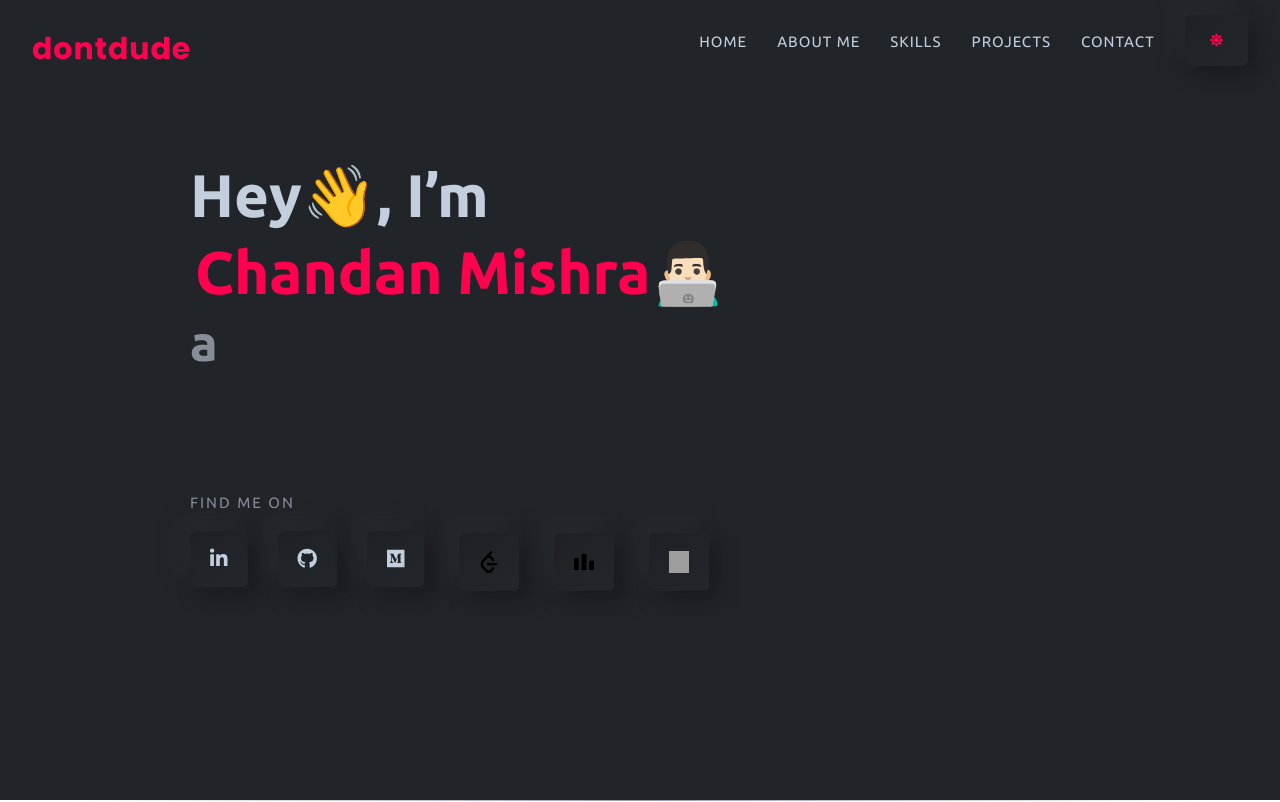
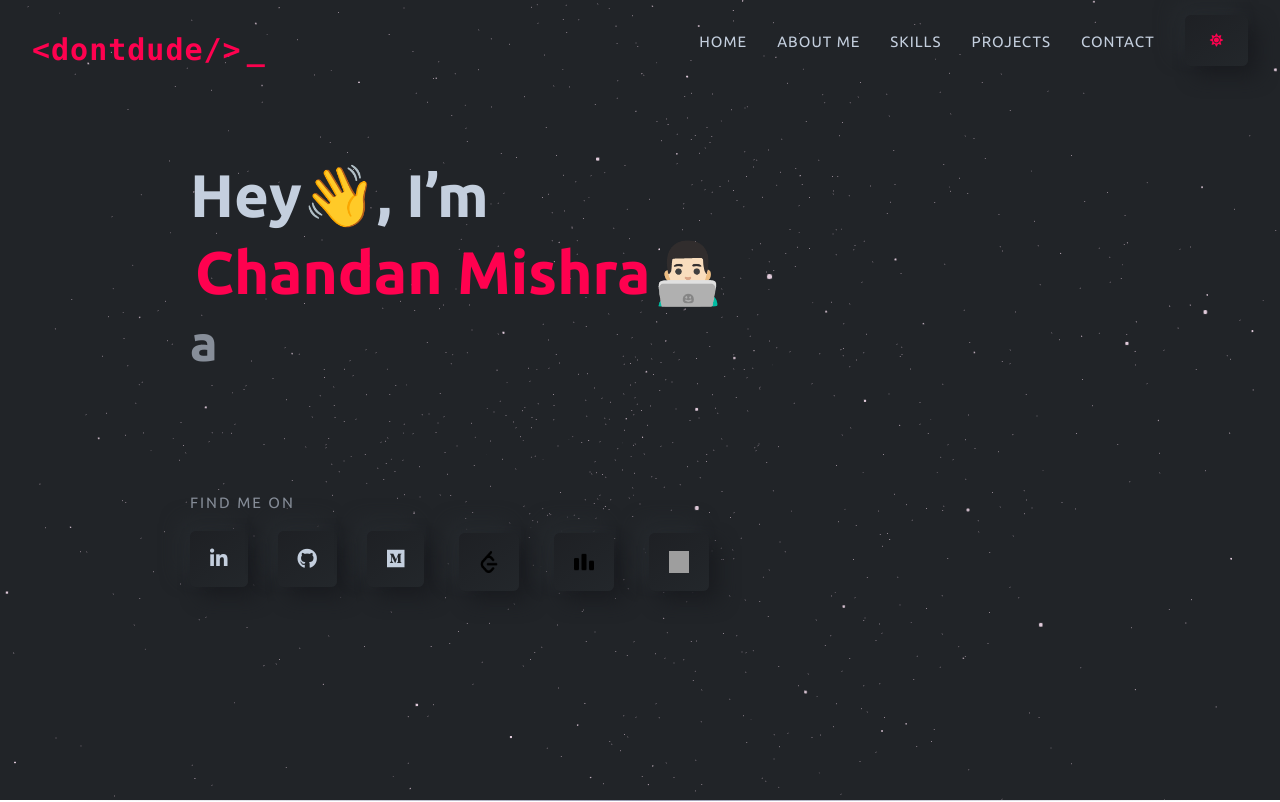
Before and after one commit to dontdude/Portfolio, a React (Create React App) app: page / in a window 1280 px wide. Shown: the top 802 px of the page. Built offline with nearby package versions, Linux system fonts and the light colour scheme; no server answers; grey boxes are pictures that could not be loaded.

Commit message:
feat: added star  and galaxy using three js animation

```diff
--- a/src/App.js
+++ b/src/App.js
@@ -3,7 +3,7 @@ import Header from "./components/header/Header.js";
 import Hero from "./components/home/Home.js";
 import "./App.css";
 import AnimatedCursor from "react-animated-cursor";
-import ParticleBackground from "./components/ParticleBackground";
+import StarCanvas from "./components/StarCanvas";
 
 // Lazy Load components below the fold for performance
 const About = lazy(() => import("./components/about/About.js"));
@@ -36,7 +36,7 @@ const App = () => {
 
   return (
     <div className={`App ${theme}`}>
-      <ParticleBackground theme={theme} />
+      <StarCanvas theme={theme} />
       <Header theme={theme} toggleTheme={toggleTheme} />
       <Hero />
       <Suspense fallback={<div style={{ textAlign: 'center', padding: '50px' }}>Loading...</div>}>
--- a/src/components/ParticleBackground.js
+++ /dev/null
@@ -1,91 +0,0 @@
-import React, { useCallback } from "react";
-import Particles from "react-tsparticles";
-import { loadSlim } from "tsparticles-slim";
-
-const ParticleBackground = ({ theme }) => {
-  const particlesInit = useCallback(async (engine) => {
-    await loadSlim(engine);
-  }, []);
-
-  const particlesConfig = {
-    fullScreen: {
-      enable: true,
-      zIndex: -1, // Behind everything
-    },
-    particles: {
-      number: {
-        value: 50,
-        density: {
-          enable: true,
-          value_area: 800,
-        },
-      },
-      color: {
-        value: theme === "dark" ? "#ffffff" : "#3c3e41", // White in dark mode, Dark Grey in light
-      },
-      shape: {
-        type: "circle",
-      },
-      opacity: {
-        value: 0.3, // Subtle opacity
-        random: true,
-      },
-      size: {
-        value: 2,
-        random: true,
-      },
-      move: {
-        enable: true,
-        speed: 1, // Slow, professional movement
-        direction: "none",
-        random: false,
-        straight: false,
-        out_mode: "out",
-        bounce: false,
-      },
-      links: {
-        enable: true,
-        distance: 150,
-        color: theme === "dark" ? "#ffffff" : "#3c3e41",
-        opacity: 0.2, // Subtle links
-        width: 1,
-      },
-    },
-    interactivity: {
-      detect_on: "canvas",
-      events: {
-        onhover: {
-          enable: true,
-          mode: "grab", // Constellation effect on hover
-        },
-        resize: true,
-      },
-      modes: {
-        grab: {
-          distance: 140,
-          line_linked: {
-            opacity: 0.5,
-          },
-        },
-      },
-    },
-    retina_detect: true,
-    background: {
-      color: theme === "dark" ? "#212428" : "rgb(234, 241, 243)", // Dynamic Background
-      image: "",
-      position: "50% 50%",
-      repeat: "no-repeat",
-      size: "cover",
-    },
-  };
-
-  return (
-    <Particles
-      id="tsparticles"
-      init={particlesInit}
-      options={particlesConfig}
-    />
-  );
-};
-
-export default ParticleBackground;
--- /dev/null
+++ b/src/components/StarCanvas.js
@@ -0,0 +1,45 @@
+import React, { useState, useRef, Suspense } from "react";
+import { Canvas, useFrame } from "@react-three/fiber";
+import { Points, PointMaterial, Preload } from "@react-three/drei";
+import * as random from "maath/random/dist/maath-random.esm";
+
+const StarBackground = ({ theme, ...props }) => {
+  const ref = useRef();
+  const [sphere] = useState(() =>
+    random.inSphere(new Float32Array(5000), { radius: 1.2 })
+  );
+
+  useFrame((state, delta) => {
+    ref.current.rotation.x -= delta / 10;
+    ref.current.rotation.y -= delta / 15;
+  });
+
+  return (
+    <group rotation={[0, 0, Math.PI / 4]}>
+      <Points ref={ref} positions={sphere} stride={3} frustumCulled {...props}>
+        <PointMaterial
+          transparent
+          color={theme === 'light' ? '#1a1c20' : '#f272c8'}
+          size={0.002}
+          sizeAttenuation={true}
+          depthWrite={false}
+        />
+      </Points>
+    </group>
+  );
+};
+
+const StarCanvas = ({ theme }) => {
+  return (
+    <div className="w-full h-auto fixed inset-0 z-[-1]" style={{position: 'fixed', top: 0, left: 0, width: '100%', height: '100%', zIndex: -1, pointerEvents: 'none', background: 'var(--body-bg)', transition: 'background-color 0.3s ease'}}>
+      <Canvas camera={{ position: [0, 0, 1] }}>
+        <Suspense fallback={null}>
+          <StarBackground theme={theme} />
+        </Suspense>
+        <Preload all />
+      </Canvas>
+    </div>
+  );
+};
+
+export default StarCanvas;
--- a/src/components/header/Header.css
+++ b/src/components/header/Header.css
@@ -51,7 +51,7 @@ header h2 a {
     font-size: 30px;
     font-weight: 700;
     letter-spacing: 1px;
-    font-family: 'Poppins', sans-serif; /* Try a punchy font if available, or fallback */
+    font-family: 'Consolas', 'Monaco', 'Andale Mono', 'Ubuntu', monospace; /* Terminal font */
     background: -webkit-linear-gradient(45deg, var(--primary-color), var(--primary-dark));
     -webkit-background-clip: text;
     background-clip: text;
@@ -63,8 +63,18 @@ header h2 a:hover {
     transform: scale(1.05);
     display: inline-block;
 }
-header h2 a {
-    color: var(--title-color);
+
+.terminal-cursor {
+    display: inline-block;
+    width: 6px; /* Cursor width */
+    color: var(--primary-color);
+    -webkit-text-fill-color: var(--primary-color);
+    animation: blink 1s infinite;
+}
+
+@keyframes blink {
+    0%, 100% { opacity: 1; }
+    50% { opacity: 0; }
 }
 
 .home-btn {
--- a/src/components/header/Header.js
+++ b/src/components/header/Header.js
@@ -30,7 +30,11 @@ const Header = ({ theme, toggleTheme }) => {
      <header className="header">
       <div className="container d_flex">
        <div className="logo">
-         <h2><a href="#home">dontdude</a></h2>
+         <h2>
+           <a href="#home" className="logo-text">
+             &lt;dontdude/&gt;<span className="terminal-cursor">_</span>
+           </a>
+         </h2>
        </div>
 
        <div className="navlink">
--- a/src/components/home/Home.css
+++ b/src/components/home/Home.css
@@ -5,7 +5,7 @@
   display: flex;
   justify-content: center;
   align-items: center;
-  background-color: var(--body-bg);
+  /* background-color: var(--body-bg); */
 }
 .hero h1 {
   font-size: 60px;
```
Also changed, not shown: package.json (+7 -0 lines), 1 other file (tests, documents, lock files or other folders).
